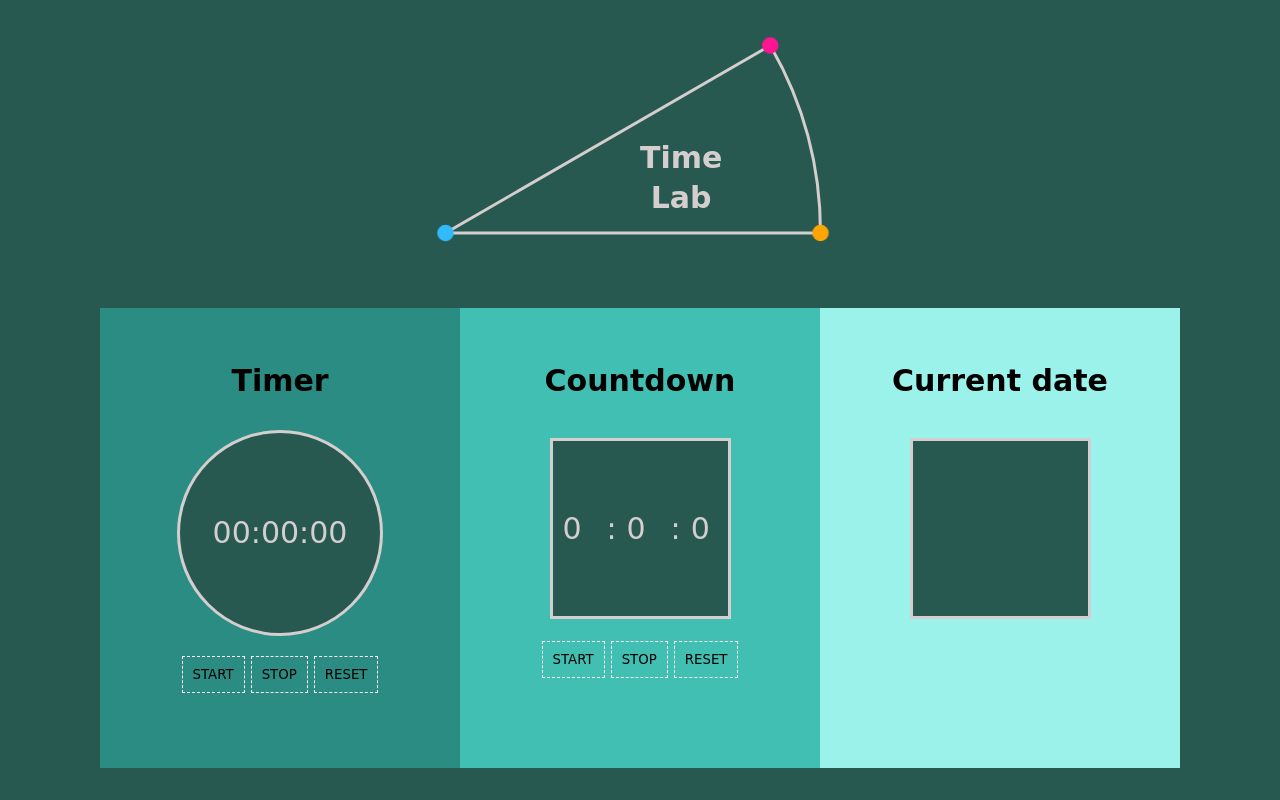
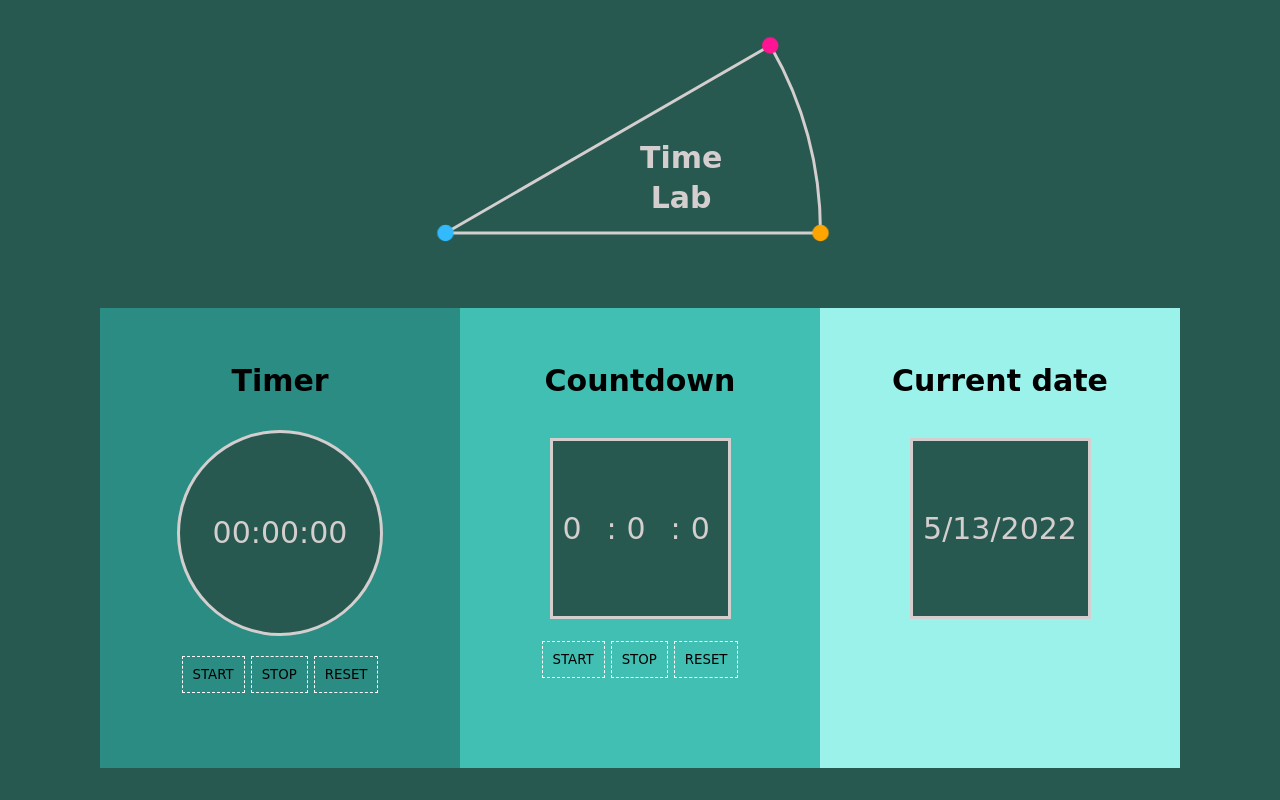
Before and after one commit to letjoel/TimeLab, a plain HTML site: page index.html in a window 1280 px wide. Drawn offline with Linux system fonts and the light colour scheme; a web font is replaced by a local one.

Commit message:
Minor correction

```diff
--- a/index.html
+++ b/index.html
@@ -74,7 +74,7 @@
     </footer>
     <script src="scriptTimer.js"></script>
     <script src="scriptCountdown.js"></script>
-    <script src="criptCurrentDate.js"></script>
+    <script src="scriptCurrentDate.js"></script>
 </body>
 
 </html>
```
